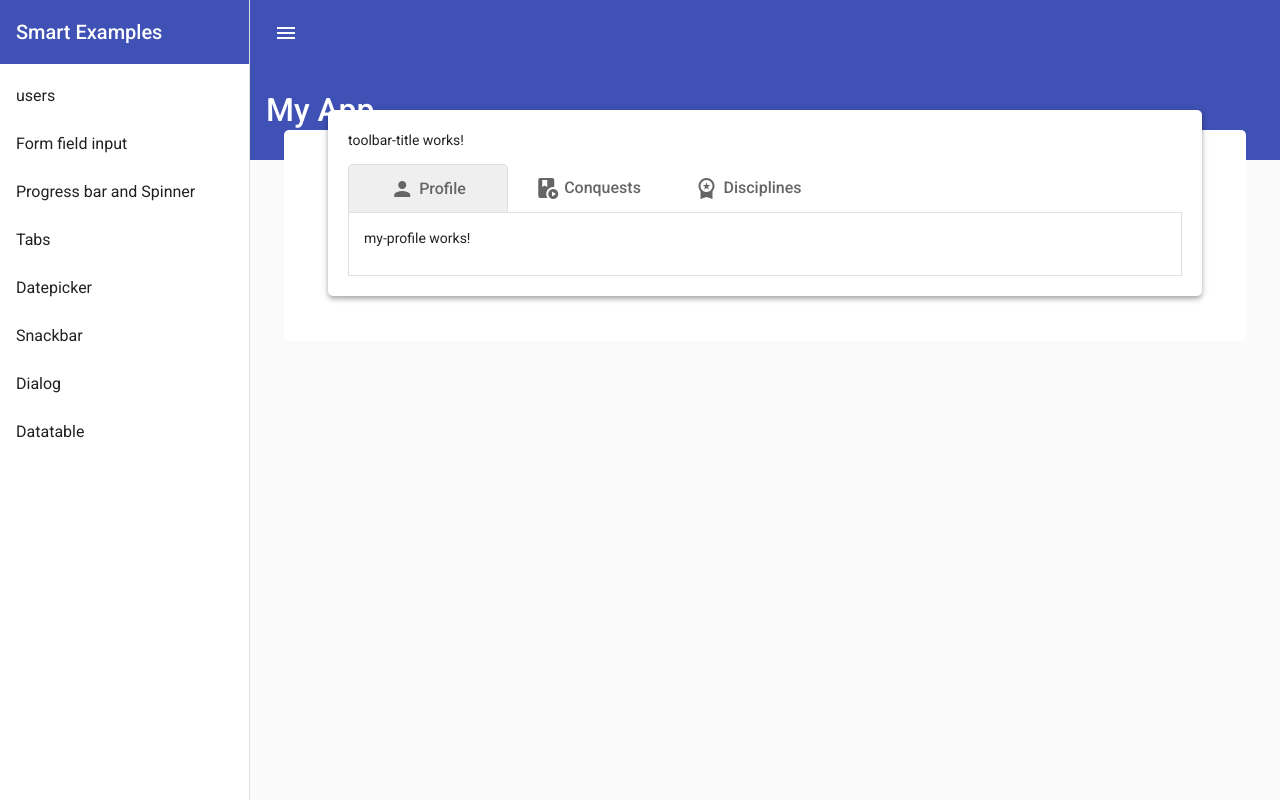
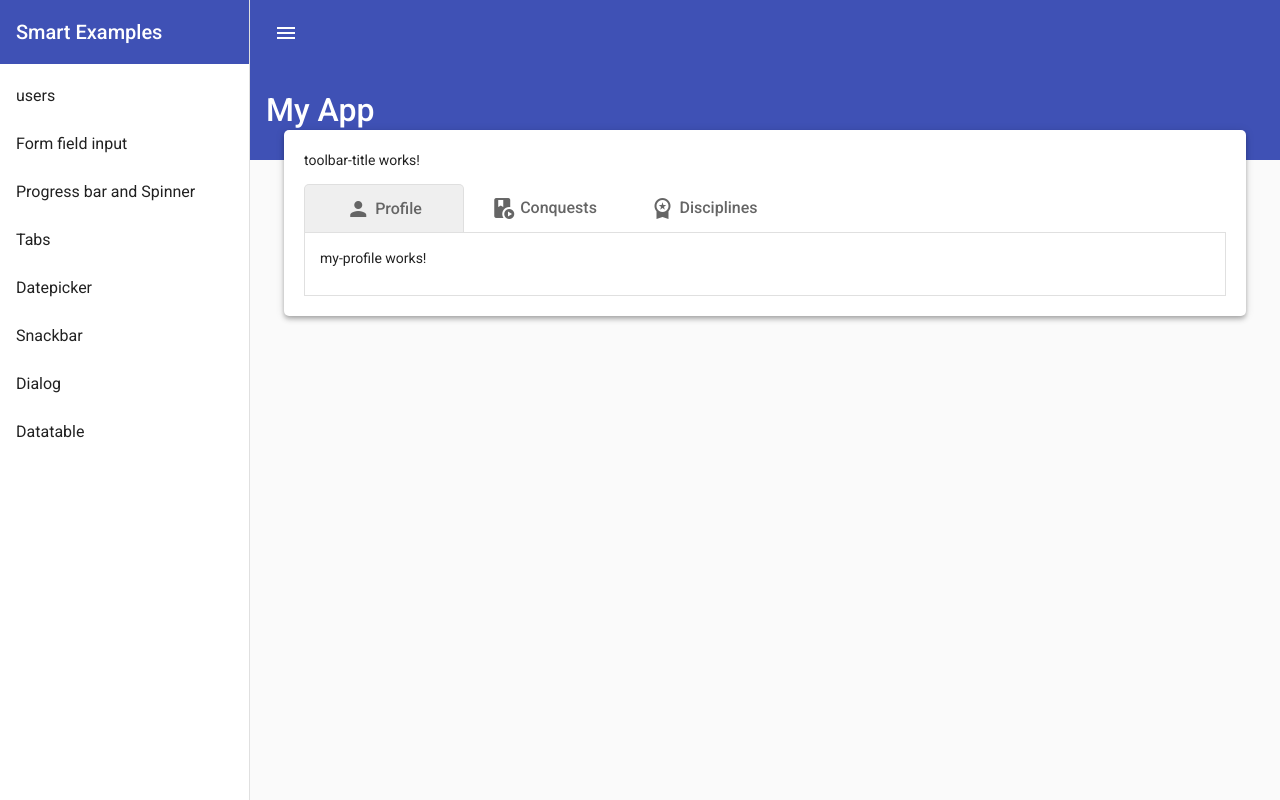
Before and after one commit to rubensmeirelles/ProjectSchool, an Angular app: page /users/myProfile in a window 1280 px wide. Built offline with nearby package versions, Linux system fonts and the light colour scheme.

Commit message:
Correção de bug do content

```diff
--- a/src/app/app.component.html
+++ b/src/app/app.component.html
@@ -47,9 +47,7 @@
       <span *ngIf="!popText">My App</span>
     </mat-toolbar>
 
-    <div class="content">
-      <router-outlet></router-outlet>
-    </div>
+    <router-outlet></router-outlet>
 
   </mat-sidenav-content>
 </mat-sidenav-container>
--- a/src/app/app.component.scss
+++ b/src/app/app.component.scss
@@ -8,10 +8,6 @@
 
 mat-sidenav-content {
   height: 100vh;
-}
-
-.content {
-  padding: 10px;
 }
 
 mat-sidenav-container {
```
